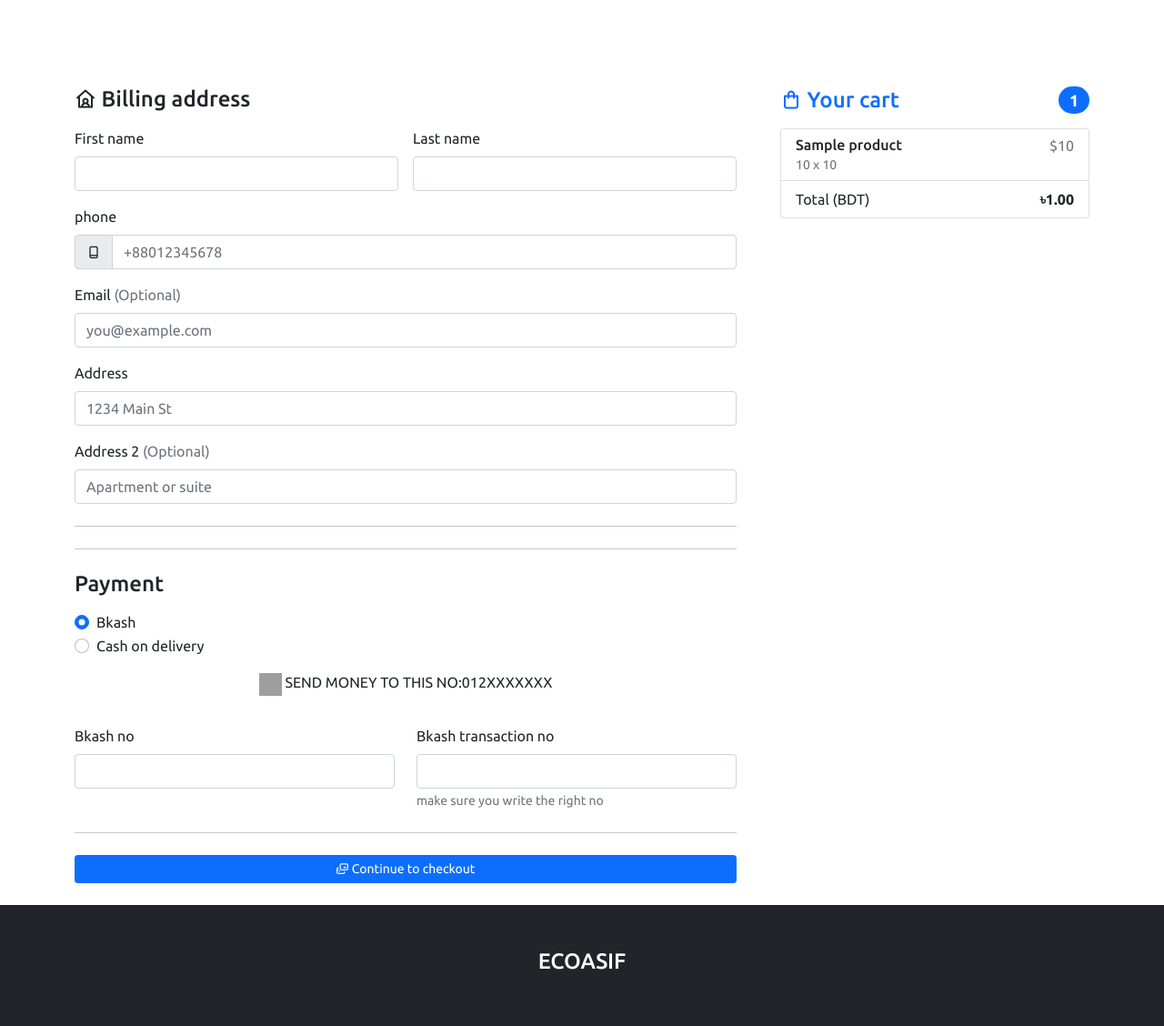
After one commit to nilldiggonto/ecommerce-with-bootstrap5-cookies-django3, a Django app: template home_page/templates/home/checkout.html in a window 1280 px wide. The commit adds this page. Shown: the part 330-1458 px from the top of the page at 91% size. Run offline with Django 3.2, Linux system fonts and the light colour scheme; the template is opened without the code that fills it: most values are stand-ins (such as "Sample title", 1, 10 or a date in 2020); grey boxes are pictures that could not be loaded.

Commit message:
checkout done

```diff
--- a/home_page/admin.py
+++ b/home_page/admin.py
@@ -5,3 +5,4 @@ admin.site.register(Category)
 admin.site.register(FeaturedSlide)
 admin.site.register(Products)
 admin.site.register(Cart)
+admin.site.register(Order)
--- /dev/null
+++ b/home_page/templates/home/checkout.html
@@ -0,0 +1,230 @@
+{% extends 'base.html' %}
+
+{%block title %}Category{%endblock title%}
+
+{%block content%}
+
+{% include 'home/nav_partial.html' %}
+
+<div class="mt-2">
+    <div class="p-4  bg-category" style="background-image: url('https://images.unsplash.com/photo-1602984338060-bfddce132ebc?ixid=MnwxMjA3fDB8MHxwaG90by1wYWdlfHx8fGVufDB8fHx8&ixlib=rb-1.2.1&auto=format&fit=crop&w=750&q=80');">
+        <div class="p-4 text-white bg-slider text-center base-font">
+            <h4>CART</h4>
+            <nav aria-label="breadcrumb" class="d-flex justify-content-center">
+                <ol class="breadcrumb text-center">
+                  <li class="breadcrumb-item"><a href="{% url 'home-page' %}">Home</a></li>
+                  <li class="breadcrumb-item"><a href="{%url 'cart-page' %}">cart</a></li>
+
+                  <li class="breadcrumb-item active" aria-current="page">checkout</li>
+                </ol>
+              </nav>
+            </div>
+
+    </div>
+</div>
+
+<div class="container">
+
+    <div class="row g-5 mt-5">
+        <div class="col-md-5 col-lg-4 order-md-last">
+          <h4 class="d-flex justify-content-between align-items-center mb-3">
+            <span class="text-primary"><i class="uil uil-shopping-bag"></i> Your cart</span>
+            <span class="badge bg-primary rounded-pill">{{cart_count}}</span>
+          </h4>
+          <ul class="list-group mb-3">
+              {%for c in cart %}
+            <li class="list-group-item d-flex justify-content-between lh-sm">
+              <div>
+                <h6 class="my-0">{{c.product.name}}</h6>
+                <small class="text-muted">{{c.quantity}} x {{c.product.price}}</small>
+              </div>
+              <span class="text-muted">${{c.total}}</span>
+            </li>
+            {% endfor %}
+
+            <li class="list-group-item d-flex justify-content-between">
+              <span>Total (BDT)</span>
+              <strong>&#x9f3;{{cart_total.total__sum | floatformat:2 }}</strong>
+            </li>
+          </ul>
+
+
+        </div>
+        <div class="col-md-7 col-lg-8">
+          <h4 class="mb-3"><i class="uil uil-house-user"></i> Billing address</h4>
+          <form class="needs-validation" method="POST">
+              {% csrf_token %}
+            <div class="row g-3">
+              <div class="col-sm-6">
+                <label for="firstName" class="form-label">First name</label>
+                <input type="text" class="form-control" id="firstName" placeholder="" value="" name="fname" required>
+                <div class="invalid-feedback">
+                  Valid first name is required.
+                </div>
+              </div>
+
+              <div class="col-sm-6">
+                <label for="lastName" class="form-label">Last name</label>
+                <input type="text" class="form-control" id="lastName" placeholder="" value="" name="lname" required>
+                <div class="invalid-feedback">
+                  Valid last name is required.
+                </div>
+              </div>
+
+              <div class="col-12">
+                <label for="phone" class="form-label">phone</label>
+                <div class="input-group has-validation">
+                  <span class="input-group-text"><i class="uil uil-mobile-android-alt"></i></span>
+                  <input type="text" class="form-control" id="username" name="phone" placeholder="+88012345678" required>
+                <div class="invalid-feedback">
+                    Your phone no is required.
+                  </div>
+                </div>
+              </div>
+
+              <div class="col-12">
+                <label for="email" class="form-label">Email <span class="text-muted">(Optional)</span></label>
+                <input type="email" class="form-control" id="email" name="email" placeholder="you@example.com">
+                <div class="invalid-feedback">
+                  Please enter a valid email address for shipping updates.
+                </div>
+              </div>
+
+              <div class="col-12">
+                <label for="address" class="form-label">Address</label>
+                <input type="text" class="form-control" id="address" name="address" placeholder="1234 Main St" required>
+                <div class="invalid-feedback">
+                  Please enter your shipping address.
+                </div>
+              </div>
+
+              <div class="col-12">
+                <label for="address2" class="form-label">Address 2 <span class="text-muted">(Optional)</span></label>
+                <input type="text" class="form-control" name="address_two" id="address2" placeholder="Apartment or suite">
+              </div>
+
+              <!-- <div class="col-md-5">
+                <label for="country" class="form-label">Country</label>
+                <select class="form-select" id="country" required>
+                  <option value="">Choose...</option>
+                  <option>United States</option>
+                </select>
+                <div class="invalid-feedback">
+                  Please select a valid country.
+                </div>
+              </div> -->
+
+              <!-- <div class="col-md-4">
+                <label for="state" class="form-label">State</label>
+                <select class="form-select" id="state" required>
+                  <option value="">Choose...</option>
+                  <option>California</option>
+                </select>
+                <div class="invalid-feedback">
+                  Please provide a valid state.
+                </div>
+              </div>
+
+              <div class="col-md-3">
+                <label for="zip" class="form-label">Zip</label>
+                <input type="text" class="form-control" id="zip" placeholder="" required>
+                <div class="invalid-feedback">
+                  Zip code required.
+                </div>
+              </div> -->
+            </div>
+
+            <hr class="my-4">
+
+            <!-- <div class="form-check">
+              <input type="checkbox" class="form-check-input" id="same-address">
+              <label class="form-check-label" for="same-address">Shipping address is the same as my billing address</label>
+            </div>
+
+            <div class="form-check">
+              <input type="checkbox" class="form-check-input" id="save-info">
+              <label class="form-check-label" for="save-info">Save this information for next time</label>
+            </div> -->
+
+            <hr class="my-4">
+
+            <h4 class="mb-3">Payment</h4>
+
+            <div class="my-3">
+              <div class="form-check">
+                <input onclick="javascript:yesnoCheck();" id="credit" name="bkash" type="radio" class="form-check-input" checked >
+                <label  class="form-check-label" for="credit">Bkash</label>
+              </div>
+              <div class="form-check">
+                <input onclick="javascript:yesnoCheck();" id="debit" name="cash" type="radio" class="form-check-input" >
+                <label class="form-check-label" for="debit">Cash on delivery</label>
+              </div>
+              <!-- <div class="form-check">
+                <input id="paypal" name="paymentMethod" type="radio" class="form-check-input" required>
+                <label class="form-check-label" for="paypal">PayPal</label>
+              </div> -->
+            </div>
+
+            <div class="row gy-3" id="bkashv">
+
+                <div class="col-md-12 text-center">
+                    <p> <img src="https://www.logo.wine/a/logo/BKash/BKash-Icon2-Logo.wine.svg" style="width: 25px; height: 25px;" alt="">
+                        SEND MONEY TO THIS NO:012XXXXXXX</p>
+                </div>
+              <div class="col-md-6">
+                <label for="cc-name" class="form-label">Bkash no</label>
+                <input type="text" class="form-control" id="cc-name" name="bkash_no" placeholder="" required>
+                <div class="invalid-feedback">
+                  Name on card is required
+                </div>
+              </div>
+
+              <div class="col-md-6">
+                <label for="cc-number" class="form-label">Bkash transaction no</label>
+                <input type="text" class="form-control" id="cc-number" name="bkash_trans" placeholder="" required>
+                <small class="text-muted">make sure you write the right no</small>
+
+                <div class="invalid-feedback">
+                  Credit card number is required
+                </div>
+              </div>
+
+
+
+
+
+            </div>
+
+            <hr class="my-4">
+
+            <button class="w-100 btn btn-primary btn-sm" type="submit"><i class="uil uil-transaction"></i> Continue to checkout</button>
+          </form>
+        </div>
+      </div>
+
+</div>
+
+
+
+{% endblock %}
+
+
+{%block script %}
+
+<script>
+
+    function yesnoCheck() {
+        let el = document.getElementById('bkashv')
+    if (document.getElementById('credit').checked) {
+
+        el.classList.add("d-flex")
+        el.classList.remove("d-none");
+    } else {
+        el.classList.add("d-none")
+        el.classList.remove("d-flex");
+        // document.getElementById('bkashv').classList.add("d-none").classList.remove("d-flex");;
+    }
+}
+</script>
+
+{% endblock script %}
--- a/home_page/urls.py
+++ b/home_page/urls.py
@@ -6,6 +6,7 @@ urlpatterns = [
     path('shop/',category,name='category'),
     path('cart/',cartView,name='cart-page'),
     path('search/',searchview,name='search-page'),
+    path('checkout/',checkoutView,name='checkout-view'),
 
 
     path('category/<str:slug>/',category,name='category-page'),
--- a/templates/partial/navbar.html
+++ b/templates/partial/navbar.html
@@ -30,7 +30,8 @@
             </ul>
 
             <ul class="navbar-nav  mb-2 mb-lg-0 ">
-                <li class="nav-item"><a href="{% url 'cart-page' %}" class="nav-link"><i class="uil uil-shopping-cart"></i> Cart ({{cart_count}})</a></li>
+                <li class="nav-item"><a href="{% url 'cart-page' %}" class="nav-link"><i class="uil uil-shopping-cart"></i> Cart
+                   ({{cart_count}})</a></li>
                 <li class="nav-item"><a href="#" class="nav-link"><i class="uil uil-brightness-plus"></i> Total: <span class="text-dark">&#x9f3;{{cart_total.total__sum | floatformat:2 }}</span></a></li>
             </ul>
 
```
Also changed, not shown: home_page/models.py (+21 -0 lines), home_page/templates/home/cart.html (+10 -0 lines), home_page/templates/home/checkout_done.html (added, +8 -0 lines), home_page/views.py (+43 -0 lines), home_page/migrations/0010_order.py (added), home_page/migrations/0011_cart_order.py (added), home_page/migrations/0012_order_device_name.py (added).
